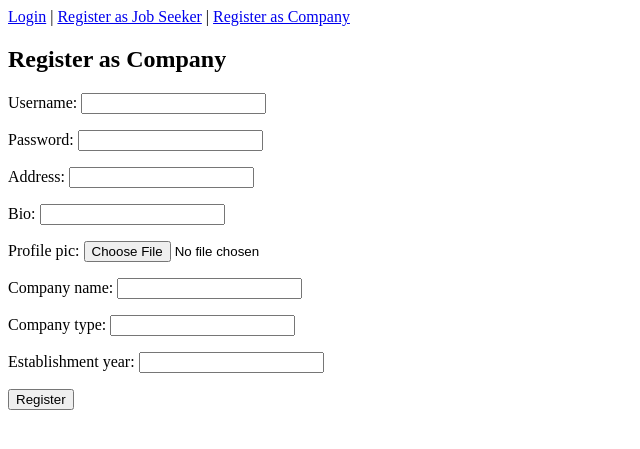
After one commit to Akhlakur07/Job-Hunt, a Django app: page /register/company/ in a window 1280 px wide. The commit adds this page. Shown: the top 449 px of the page, without its empty margins (0-640 px from the left). Run offline with Django 5.2, Linux system fonts and the light colour scheme.

Commit message:
user authentication added

```diff
--- a/Job_Hunt/settings.py
+++ b/Job_Hunt/settings.py
@@ -122,3 +122,6 @@ STATIC_URL = 'static/'
 # https://docs.djangoproject.com/en/5.1/ref/settings/#default-auto-field
 
 DEFAULT_AUTO_FIELD = 'django.db.models.BigAutoField'
+
+LOGIN_REDIRECT_URL = '/home/'
+LOGOUT_REDIRECT_URL = '/login/'
--- a/Job_Hunt/urls.py
+++ b/Job_Hunt/urls.py
@@ -1,8 +1,13 @@
 from django.contrib import admin
 from django.urls import path
 from jobs import views
+from django.contrib.auth.views import LogoutView
 
 urlpatterns = [
     path('admin/', admin.site.urls),
     path('', views.home, name='home'),
+    path('register/job_seeker/', views.register_job_seeker, name='register_job_seeker'),
+    path('register/company/', views.register_company, name='register_company'),
+    path('login/', views.user_login, name='login'),
+    path('logout/', LogoutView.as_view(next_page='login'), name='logout'),
 ]
--- /dev/null
+++ b/jobs/forms.py
@@ -0,0 +1,20 @@
+from django import forms
+from .models import user, job_seeker, company
+
+class UserForm(forms.ModelForm):
+    class Meta:
+        model = user
+        fields = ['username', 'password', 'address', 'bio', 'profile_pic']
+        widgets = {
+            'password': forms.PasswordInput(),  # Hide password input
+        }
+
+class JobSeekerForm(forms.ModelForm):
+    class Meta:
+        model = job_seeker
+        fields = ['first_name', 'last_name', 'role', 'gender']
+
+class CompanyForm(forms.ModelForm):
+    class Meta:
+        model = company
+        fields = ['company_name', 'company_type', 'establishment_year']
--- a/jobs/models.py
+++ b/jobs/models.py
@@ -1,6 +1,10 @@
 from django.db import models
 
 class user(models.Model):
+    USER_TYPE = [
+        ('job_seeker', 'Job Seeker'),
+        ('company', 'Company')
+    ]
     username = models.CharField(max_length=100, primary_key=True)
     password = models.CharField(max_length=100, unique=True)
     address = models.CharField(max_length=300, null=True, blank=True)
--- /dev/null
+++ b/jobs/templates/base.html
@@ -0,0 +1,16 @@
+<!DOCTYPE html>
+<html lang="en">
+<head>
+    <meta charset="UTF-8">
+    <meta name="viewport" content="width=device-width, initial-scale=1.0">
+    <title>{% block title %}Job Hunt{% endblock %}</title>
+</head>
+<body>
+    <nav>
+        <a href="{% url 'login' %}">Login</a> |
+        <a href="{% url 'register_job_seeker' %}">Register as Job Seeker</a> |
+        <a href="{% url 'register_company' %}">Register as Company</a>
+    </nav>
+    {% block content %}{% endblock %}
+</body>
+</html>
--- /dev/null
+++ b/jobs/templates/register_company.html
@@ -0,0 +1,11 @@
+{% extends 'base.html' %}
+{% block title %}Register as Company{% endblock %}
+{% block content %}
+<h2>Register as Company</h2>
+<form method="post" enctype="multipart/form-data">
+    {% csrf_token %}
+    {{ user_form.as_p }}
+    {{ company_form.as_p }}
+    <button type="submit">Register</button>
+</form>
+{% endblock %}
--- a/jobs/views.py
+++ b/jobs/views.py
@@ -1,6 +1,59 @@
-from django.shortcuts import render
-
-# Create your views here.
+from django.shortcuts import render, redirect
+from django.contrib.auth import authenticate, login, logout
+from .forms import UserForm, JobSeekerForm, CompanyForm
+from .models import *
+from django.contrib.auth.decorators import login_required
 
 def home(request):
     return render(request, 'home.html')
+
+# Registration for Job Seeker
+def register_job_seeker(request):
+    if request.method == "POST":
+        user_form = UserForm(request.POST, request.FILES)
+        seeker_form = JobSeekerForm(request.POST)
+        if user_form.is_valid() and seeker_form.is_valid():
+            user_instance = user_form.save()
+            job_seeker_instance = seeker_form.save(commit=False)
+            job_seeker_instance.j_username = user_instance  # Link Job Seeker to User
+            job_seeker_instance.save()
+            return redirect('login')  # Redirect to login page
+    else:
+        user_form = UserForm()
+        seeker_form = JobSeekerForm()
+    return render(request, 'register_job_seeker.html', {'user_form': user_form, 'seeker_form': seeker_form})
+
+# Registration for Company
+def register_company(request):
+    if request.method == "POST":
+        user_form = UserForm(request.POST, request.FILES)
+        company_form = CompanyForm(request.POST)
+        if user_form.is_valid() and company_form.is_valid():
+            user_instance = user_form.save()
+            company_instance = company_form.save(commit=False)
+            company_instance.c_username = user_instance  # Link Company to User
+            company_instance.save()
+            return redirect('login')  # Redirect to login page
+    else:
+        user_form = UserForm()
+        company_form = CompanyForm()
+    return render(request, 'register_company.html', {'user_form': user_form, 'company_form': company_form})
+
+# Login
+def user_login(request):
+    if request.method == "POST":
+        username = request.POST['username']
+        password = request.POST['password']
+        try:
+            user_instance = user.objects.get(username=username, password=password)
+            request.session['username'] = user_instance.username  # Store session
+            return redirect('home')  # Redirect to dashboard or any home page
+        except user.DoesNotExist:
+            return render(request, 'login.html', {'error': "Invalid username or password"})
+    return render(request, 'login.html')
+
+@login_required
+def home(request):
+    # Pass any data you want to display on the home page
+    user_type = "Job Seeker" if hasattr(request.user, 'job_hunter') else "Company"
+    return render(request, 'home.html', {'user_type': user_type, 'user': request.user})
```
Also changed, not shown: jobs/templates/home.html (+22 -33 lines), jobs/templates/login.html (added, +16 -0 lines), jobs/templates/register_job_seeker.html (added, +11 -0 lines), db.sqlite3.
